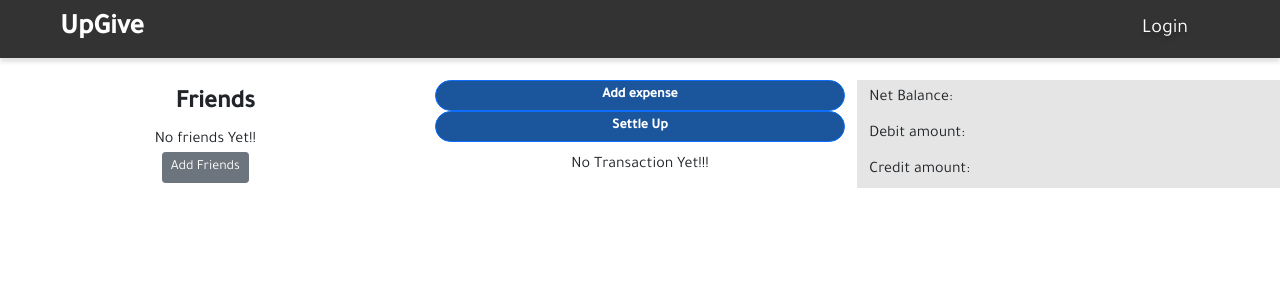
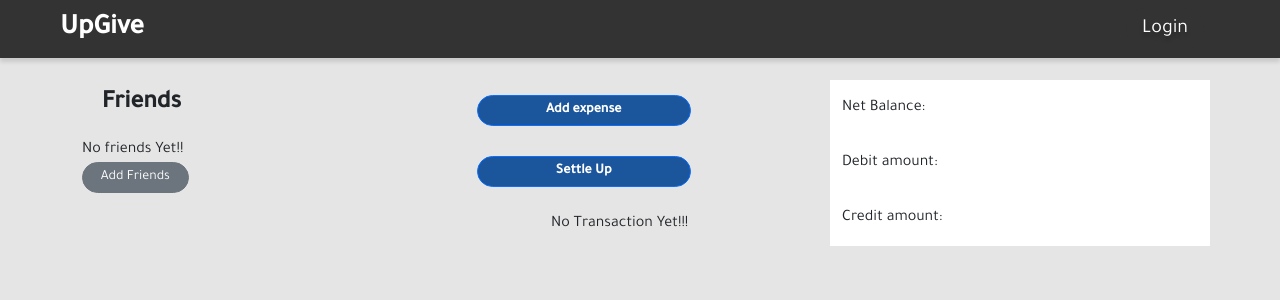
Before and after one commit to jatin831/UpGive, a React (Create React App) app in the folder client/: page / in a window 1280 px wide. Shown: the top 300 px of the page. Built offline with nearby package versions, Linux system fonts and the light colour scheme; no server answers.

Commit message:
Updated Dashboard

```diff
--- a/client/src/components/Header/dashboard.css
+++ b/client/src/components/Header/dashboard.css
@@ -1,5 +1,11 @@
 .dash{
     margin-top: 5rem;
+    background-color: #E5E5E5;
+    height: 100vh;
+}
+
+body{
+    background-color: #E5E5E5 !important;
 }
 
 
@@ -13,25 +19,22 @@
     font-size: 25px;
     font-weight: bold;
     margin-left: 20px;
-    margin-bottom: 5px;
+    margin-bottom: 15px;
 }
 
 .friends{
     display: flex;
     flex-direction:column;
-    align-items: center;
-    justify-content: center;
     padding: 5px;
+    text-align: left;
 }
 
-.message{
-    margin:auto;
-}
 
-.container{
+
+.score{
     display: flex;
     flex-direction: column;
-    background-color: #E5E5E5;
+    background-color: white;
     align-items: left;
     justify-content: space-around;
 }
@@ -40,5 +43,17 @@
     background-color: #1B559C !important;
     color: white !important;
     font-weight: bold !important;
+    width: 60% !important;
+    margin: 15px !important;
 
 }
+
+.btn-secondary{
+    width: 30% !important;
+    border-radius: 2rem !important;
+}
+
+.message{
+    margin: 10px auto;
+    width: 50%;
+}
--- a/client/src/components/Header/dashboard.jsx
+++ b/client/src/components/Header/dashboard.jsx
@@ -6,25 +6,25 @@ const Dashboard = () => {
   return (
     <>
       <Header />
-      <div className="containers dash">
+      <div className="container dash">
         <div className="row">
           <div className="col-lg-4 friends">
             <span className="friend">Friends</span>
-            <span className="message">No friends Yet!!</span>
-            <button type="button" class="btn btn-secondary btn-sm">
+            <span>No friends Yet!!</span>
+            <button type="button" className="btn btn-secondary btn-sm">
               Add Friends
             </button>
           </div>
-          <div className=" addsec col-lg-4">
+          <div className=" addsec col-lg-4 center">
             <button type="button" class="btn btn-primary btn-sm">
               Add expense
             </button>
-            <button type="button" class="btn btn-primary btn-sm">
+            <button type="button" class="btn btn-primary btn-sm ">
               Settle Up
             </button>
             <span className="message">No Transaction Yet!!!</span>
           </div>
-          <div className="col-lg-4 container">
+          <div className="col-lg-4 score">
             <span>Net Balance:</span>
             <span>Debit amount:</span>
             <span>Credit amount:</span>
```
